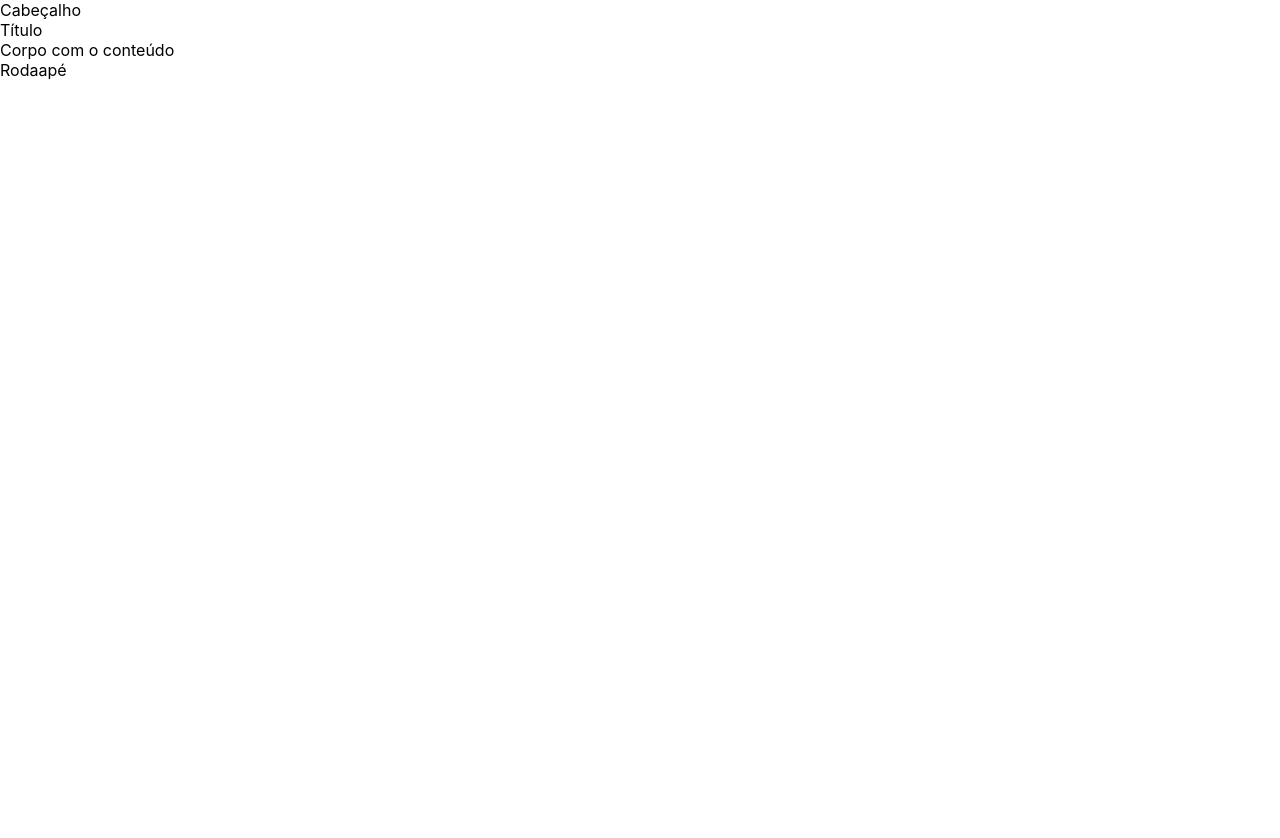
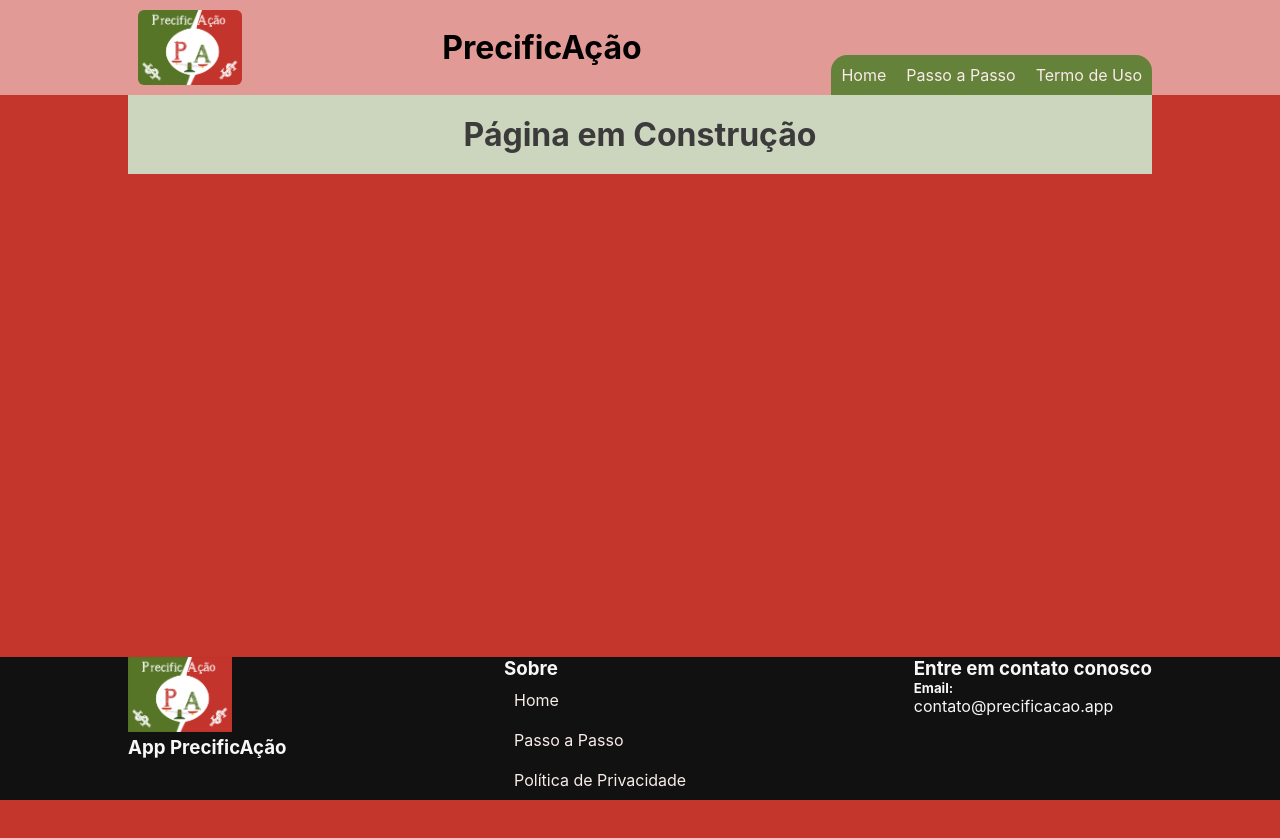
Before and after one commit to precificacao/precificacao.github.io, a plain HTML site: page passo-a-passo/index.html in a window 1280 px wide. Before the commit the page ends 800 px from the top, so only its background shows below. Drawn offline with Linux system fonts and the light colour scheme.

Commit message:
Criado página passo a passo, em construção

```diff
--- a/passo-a-passo/index.html
+++ b/passo-a-passo/index.html
@@ -1,30 +1,79 @@
 <!DOCTYPE html>
-<html lang="pt-br">
+<html lang="en">
   <head>
     <meta charset="UTF-8" />
     <meta name="viewport" content="width=device-width, initial-scale=1.0" />
 
     <meta
       property="og:title"
-      content="Precificação - Passo a Passo"
+      content="Precificação - Aplicativo preço de venda"
     />
     <meta
       property="og:description"
       content="Precificação - Aplicativo de formação de preço de venda de produtos culinários, artesanato e afins"
     />
     <link rel="stylesheet" href="style.css" />
-    <title>Precificação - Passo a Passo</title>
+    <title>Precificação</title>
   </head>
   <body>
     <header>
-        Cabeçalho
+      <div class="sessaoHeader">
+        <img
+          src="../public/assets/img/Logo-PrecificAcao.png"
+          alt="Logomarca Precificação - imagem de cabeçalho"
+          class="imgCabecalho"
+        />
+        <h1>PrecificAção</h1>
+        <ul class="menuHeader">
+          <li class="itemMenuHeader"><a href="/">Home</a></li>
+          <li class="itemMenuHeader">
+            <a href="/passo-a-passo/index.html">Passo a Passo</a>
+          </li>
+          <li class="itemMenuHeader">
+            <a href="/termos-de-uso-e-politica-de-privacidade/index.html"
+              >Termo de Uso</a
+            >
+          </li>
+        </ul>
+      </div>
     </header>
-    <section>Título</section>
     <main>
-        Corpo com o conteúdo
+      <section class="sessaoApresentacaoPasso">
+        <div class="containerApresentacao">
+          <h1 class="tituloApresenta">Página em Construção</h1>
+        </div>
+      </section>
     </main>
     <footer>
-        Rodaapé
+      <section class="sectionFooter">
+        <div>
+          <img
+            src="/public/assets/img/Logo-PrecificAcao.png"
+            alt="Logomarca Precificação - Rodapé da página"
+            class="logoFooter"
+          />
+          <h3>App PrecificAção</h3>
+        </div>
+        <div>
+          <h3>Sobre</h3>
+          <ul class="listaMenuFooter">
+            <li class="linkNavegaFooter"><a href="/">Home</a></li>
+            <li class="linkNavegaFooter">
+              <a href="/passo-a-passo/index.html" class="link">Passo a Passo</a>
+            </li>
+            <li class="linkNavegaFooter">
+              <a href="/termos-de-uso-e-politica-de-privacidade/index.html"
+                >Política de Privacidade</a
+              >
+            </li>
+          </ul>
+        </div>
+        <div>
+          <h3>Entre em contato conosco</h3>
+          <h5>Email:</h5>
+          <p>contato@precificacao.app</p>
+        </div>
+      </section>
     </footer>
   </body>
 </html>
--- a/passo-a-passo/style.css
+++ b/passo-a-passo/style.css
@@ -1,12 +1,20 @@
-body {
+/* GlobalStyle */
+
+* {
   padding: 0;
   margin: 0;
+}
+
+/* Estilização do corpo do site */
+
+body{
   box-sizing: border-box;
   font-family: -apple-system, BlinkMacSystemFont, 'Segoe UI', Roboto, Oxygen, Ubuntu, Cantarell, 'Open Sans', 'Helvetica Neue', sans-serif;
   width: 100%;
   height: 100vh;
   font-size: 1.6rem;
 }
+
 html{
   font-size: 62.5%;
   @media (max-width: 768px) {
@@ -14,3 +22,127 @@ html{
         font-size: 50%;
       }}
 }
+
+/* Estilização do header - Top do site - Logo - Menu de navegação */
+
+header {
+  background-color: #e29a96;
+  width: 100%;
+  margin-left: auto;
+  margin-right: auto;
+  top: 0;
+}
+
+.sessaoHeader {
+  margin: 0 10%;
+  display: flex;
+  align-items: center;
+  justify-content: space-between;
+}
+
+.imgCabecalho {
+  border-radius: 16px;
+  height: 75px;
+  padding: 10px;
+}
+
+.menuHeader {
+  list-style-type: none;
+  margin: 0;
+  padding: 0;
+  overflow: hidden;
+  background-color: #65823a;
+  border-radius: 16px 16px 0 0;
+  align-self: flex-end;
+}
+
+.itemMenuHeader {
+  float: left;
+}
+
+li a {
+  display: block;
+  color: #f9ebea;
+  text-align: center;
+  padding: 10px;
+  text-decoration: none;
+}
+
+li a:hover{
+  background-color: #ca4941;
+}
+
+/* Estilização da sessão de apresentação do App - link para baixar o app */
+
+main {
+  box-sizing: border-box;
+  display: flex;
+  flex-direction: column;
+  align-items: center;
+  height: 100%;
+}
+
+.sessaoApresentacaoPasso {
+  background-color: #c4352c;
+  color: #3B3B3B;
+  width: 100%;
+  height: 100%;
+}
+
+.containerApresentacao {
+  /* height: 100%; */
+  background-color: #ccd5bd;
+  display: flex;
+  margin-left: 10%;
+  margin-right: 10%;
+  padding: 10px;
+  align-items: center;
+  justify-content: center;
+}
+
+.boxTextoApresentacao {
+  display: flex;
+  flex-direction: column;
+  align-items: center;
+  justify-content: space-around;
+}
+
+.tituloApresenta {
+  margin: 10px;
+  font-size: 32px;
+  text-align: center;
+}
+
+
+/* Estilização do Rodapé */
+
+footer {
+  background-color: #111;
+  color: #f7f7f7;
+  width: 100%;
+  bottom: 0;
+  position: fixed;
+}
+
+.sectionFooter {
+  margin: 0 10%;
+  display: flex;
+  justify-content: space-between;
+}
+
+.logoFooter {
+  height: 75px;
+}
+
+.listaMenuFooter {
+  list-style-type: none;
+  margin: 0;
+  padding: 0;
+  overflow: hidden;
+  border-radius: 16px 16px 0 0;
+}
+
+.linkNavegaFooter a {
+  text-decoration: none;
+  text-align: left;
+}
```
Lines whose indentation alone changed are shown as unchanged.
